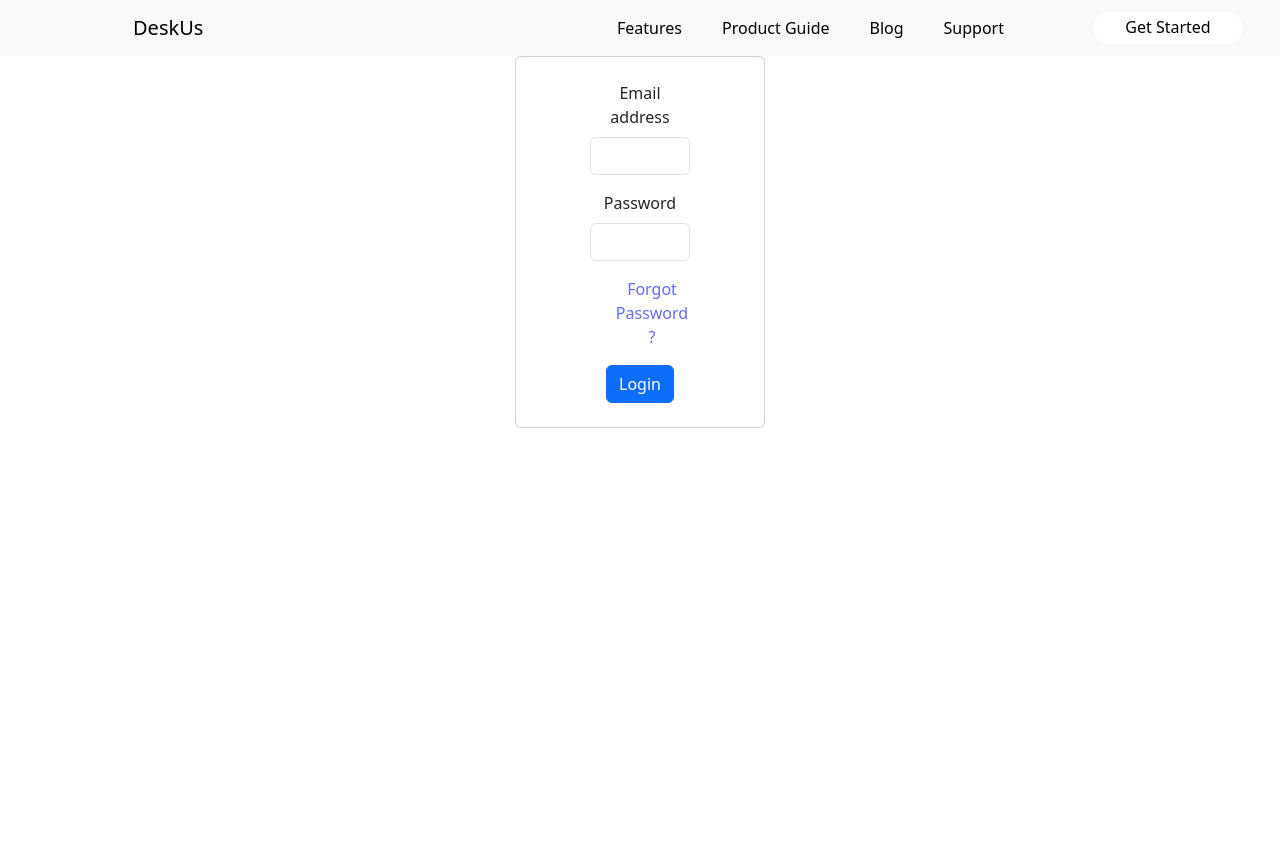
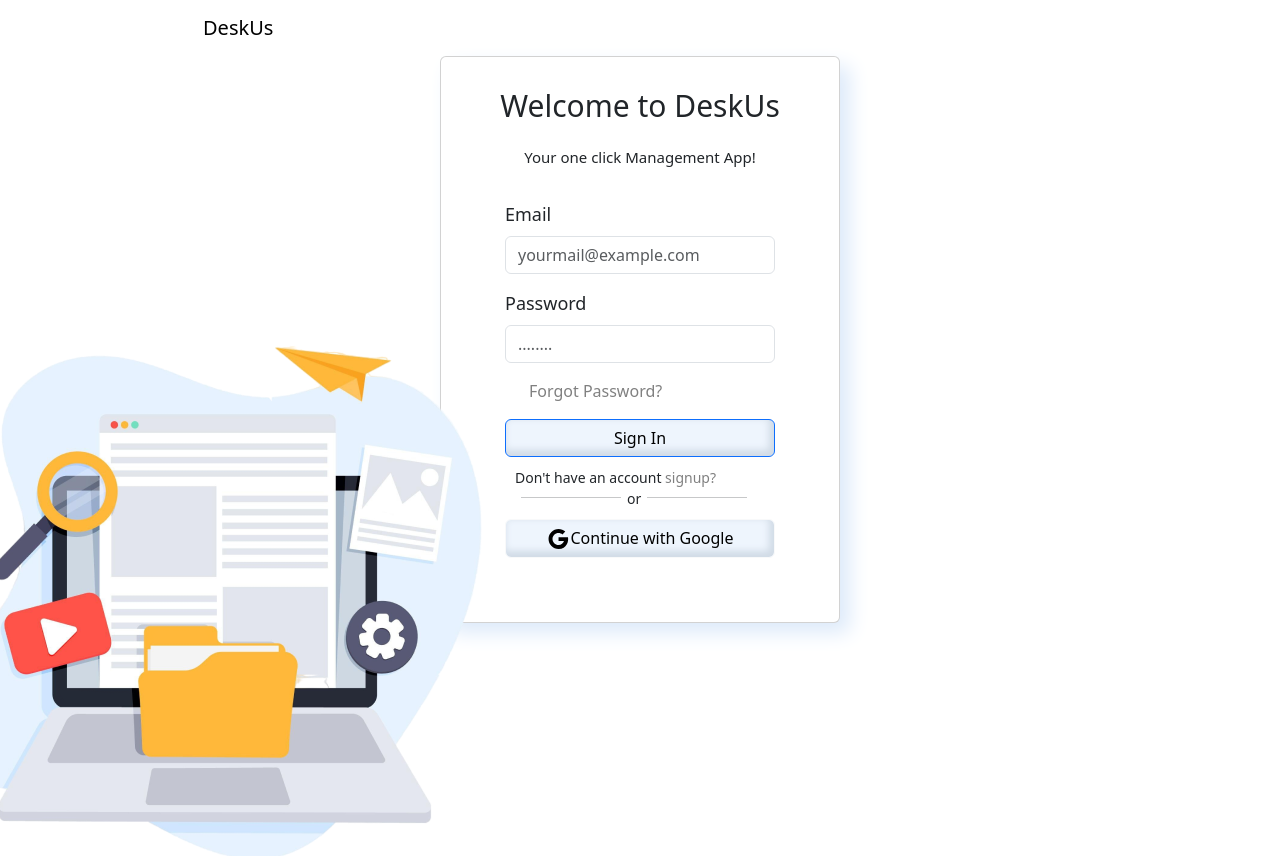
Before and after one commit to hadiya8149/Project-Management, a React (Vite) app: page /login in a window 1280 px wide. Before the commit the page ends 800 px from the top, so only its background shows below. Built offline with nearby package versions, Linux system fonts and the light colour scheme.

Commit message:
add login page:

```diff
--- a/src/App.css
+++ b/src/App.css
@@ -31,7 +31,7 @@
  transform: skew(-45deg);
  clip-path: polygon(0% 0%, 100% 0%, 100% 100%, 0% 100%);
 }
-.card{
+.card.card-features{
   /* height:300px; */
   margin:24px;
   width:250px;
--- a/src/App.jsx
+++ b/src/App.jsx
@@ -30,7 +30,7 @@ function App() {
 <div className='container-fluid main-content ' style={{padding:'32px'}}>
   <div className='row'>
   <div className='col-sm-4'>
-<div className='card' style={{backgroundColor:'#F0F7FF'}}>
+<div className='card card-features' style={{backgroundColor:'#F0F7FF'}}>
 <img src={meeting_icon} style={{background:'inherent'}} class="card-img-top" alt="..."/>
 <div className='card-body'>
   <h5 className='card-title'>In-built meeting room</h5>
@@ -42,7 +42,7 @@ function App() {
   </div>
   <div className='col-sm-4'>
 
-    <div className='card' style={{backgroundColor:"#DDEAFA"}}>
+    <div className='card card-features' style={{backgroundColor:"#DDEAFA"}}>
 <img src={chat_icon} className='card-img-top text-center'/>
 <div className='card-body'>
   <h5 className='card-title'>In-built Chat Room</h5>
@@ -54,7 +54,7 @@ function App() {
   </div>
   <div className='col-sm-4'>
 
-    <div className='card' style={{backgroundColor:"#94B5DD"}}>
+    <div className='card card-features' style={{backgroundColor:"#94B5DD"}}>
       <img src={clock_icon} className='card-img-top' alt="project tracking" ></img>
       <div className='card-body'>
         <h5 className='card-title'>Easy Project tracker</h5>
--- a/src/components/ui/OAuth.jsx
+++ b/src/components/ui/OAuth.jsx
@@ -1,9 +1,11 @@
+import GoogleIcon from '@mui/icons-material/Google';
 export default function SignInWithGoogleButton(){
     const handleGoogleClick=()=>{
         console.log("google sigin clicked")
     }
     return(
-        <button type="button" onClick={handleGoogleClick}>
+        <button type="button" className="btn btn-light signin" onClick={handleGoogleClick}>
+           <GoogleIcon/>
             Continue with Google
         </button>
     );
--- a/src/index.css
+++ b/src/index.css
@@ -6,7 +6,6 @@
   color-scheme: light dark;
   color: rgba(255, 255, 255, 0.87);
   background-color: #242424;
-
   font-synthesis: none;
   text-rendering: optimizeLegibility;
   -webkit-font-smoothing: antialiased;
--- a/src/main.jsx
+++ b/src/main.jsx
@@ -18,12 +18,14 @@ const router = createBrowserRouter([
         path:'/',
         element:<App />
       }
-      ,{
-        path:'/login',
-        element:<Login />
-      }
     ],
     errorElement: <ErrorPage />,
+  },
+  {
+
+    path:'/login',
+    element:<Login />,
+    errorElement:<ErrorPage/>
   }
 ]);
 createRoot(document.getElementById('root')).render(
--- /dev/null
+++ b/src/pages/auth/auth.css
@@ -0,0 +1,32 @@
+form{
+    /* height:600px; */
+    /* width:300px; */
+    text-align:left;
+    padding:16px;
+    margin:auto;
+}
+
+.card.card-login{
+    box-shadow:10px 10px 20px #DDEAFA;
+    width:400px;
+    padding:32px;
+}
+.signin{
+    width:100%;
+    background-color: #EEF5FD;
+    color:black;
+    box-shadow: inset -3px -4px 7px 2px #d1dbe6;
+}
+#emailLabel, #passwordLabel{
+    font-size:18px;
+    font-weight:400;
+}
+.forgot-password-link, .signup-link{
+    color:grey;
+}
+.forgot-password-link:hover, .signup-link:hover{
+    color:black;
+}
+/* .background-image{
+    background:url("../../assets/flat-design-content-management-system-illustrated 1.png")
+} */
--- a/src/pages/auth/login.jsx
+++ b/src/pages/auth/login.jsx
@@ -1,24 +1,56 @@
 import { Link } from 'react-router-dom';
-import '../../components/ui/OAuth.jsx';
-export default function Login(){
+import SignInWithGoogleButton from '../../components/ui/OAuth.jsx';
+import planning_schedule_concept from '../../assets/flat-design-content-management-system-illustrated 1.png';
+import './auth.css';
+export default function Login() {
   return (
+    <div className='background-image'>
+
     <div className="container  justify-content-center align-items-center">
-    <div className='card m-auto'>
-<form className='w-50 m-auto'>
-  <div className="mb-3">
-    <label htmlFor="exampleInputEmail1" className="form-label">Email address</label>
-    <input type="email" className="form-control" id="exampleInputEmail1" aria-describedby="emailHelp" />
+      <nav className='navbar narbar-sm-expand navbar-light'>
+
+
+        <Link className="navbar-brand" to='/'>DeskUs</Link>
+      </nav>
+
+      <div>
+        <div className='card card-login m-auto'>
+
+          <h1 className='card-title' style={{ fontSize: '30px' }}>Welcome to DeskUs</h1>
+          <div className='card-body'>
+            <p className='card-text' style={{ fontSize: '15px', fontWeight: '100' }}>Your one click Management App!</p>
+            <form className='text-align-left'>
+
+              <div className="mb-3 text-align-left">
+                <label htmlFor="exampleInputEmail1" id="emailLabel" className="form-label">Email</label>
+                <input type="email" placeholder='yourmail@example.com' className="form-control" id="exampleInputEmail1" aria-describedby="emailHelp" />
               </div>
-  <div className="mb-3">
-    <label htmlFor="exampleInputPassword1" className="form-label">Password</label>
-    <input type="password" className="form-control" id="exampleInputPassword1" />
+              <div className="mb-3 text-align-left">
+                <label htmlFor="exampleInputPassword1" id="passwordLabel" className="form-label">Password</label>
+                <input type="password" placeholder='........' className="form-control" id="exampleInputPassword1" />
               </div>
               <div className="mb-3 form-check">
-    <Link to='forgot_password'>Forgot Password?</Link>
+                <Link className='forgot-password-link' to='forgot_password'>Forgot Password?</Link>
               </div>
-  <button type="submit" className="btn btn-primary">Login</button>
+              <button type="submit" className="btn btn-primary signin">Sign In</button>
+
+              <p className='card-text' style={{ fontSize: '14px', margin: '8px', padding: '2px' }}>
+                Don't have an account <Link to='/signup' className='card-text signup-link'>signup?</Link>
+
+                <hr style={{ display: 'inline-block', width: '40%', margin: '6px' }} />or<hr style={{ display: 'inline-block', width: '40%', margin: '6px' }} /></p>
+              <SignInWithGoogleButton />
+
             </form>
+
           </div>
+
+        </div>
+
+      </div>
+    </div>
+    <img style={{position:'absolute',bottom: '-56px',
+    left: '-89px'}} src={planning_schedule_concept}></img>
+
     </div>
   );
 }
```
Lines whose indentation alone changed are shown as unchanged.
